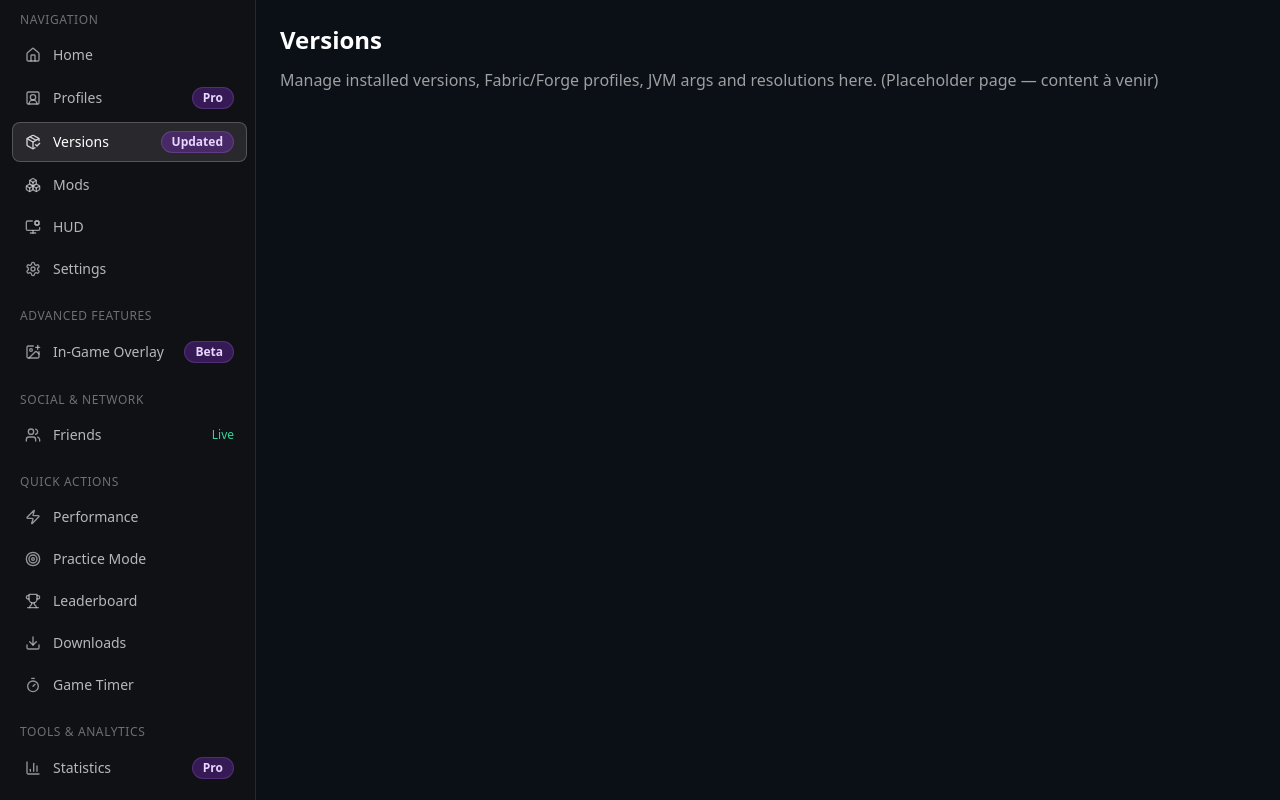
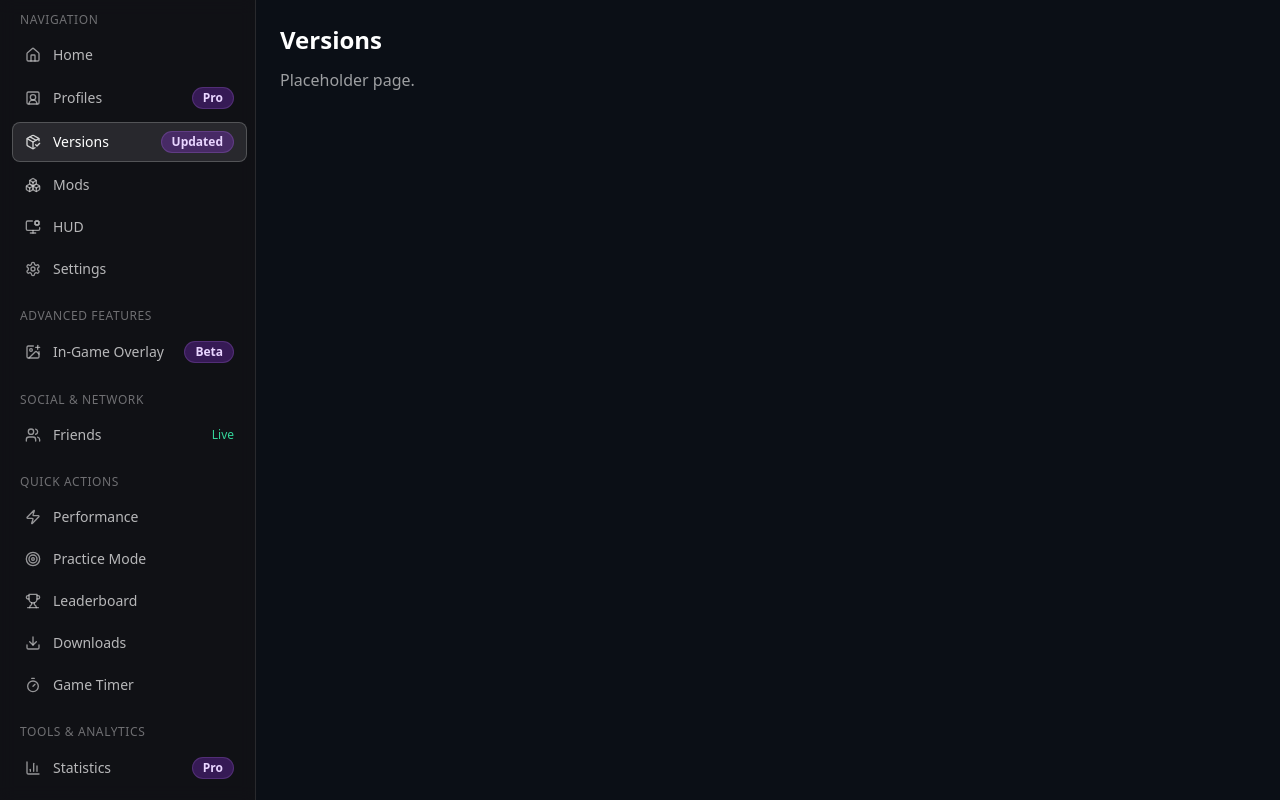
Before and after one commit to isahakgaming-beep/thunderclient, a Next.js app in the folder thunder-client/: page /versions in a window 1280 px wide. Built offline with nearby package versions, Linux system fonts and the light colour scheme.

Commit message:
Update page.tsx

```diff
--- a/thunder-client/src/app/versions/page.tsx
+++ b/thunder-client/src/app/versions/page.tsx
@@ -2,10 +2,7 @@ export default function VersionsPage() {
   return (
     <div className="p-6 space-y-3">
       <h1 className="text-2xl font-semibold">Versions</h1>
-      <p className="text-white/60">
-        Manage installed versions, Fabric/Forge profiles, JVM args and resolutions here.
-        (Placeholder page — content à venir)
-      </p>
+      <p className="text-white/60">Placeholder page.</p>
     </div>
   );
 }
```
